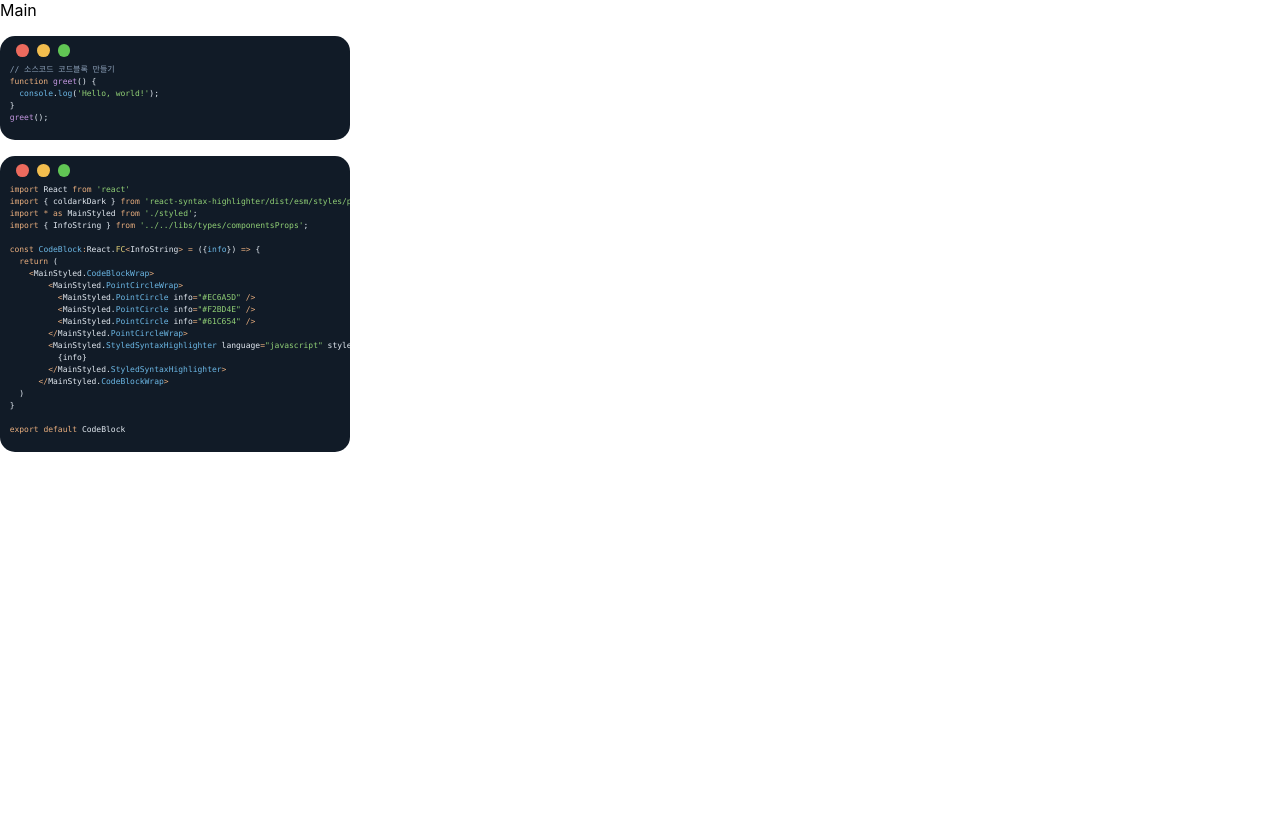
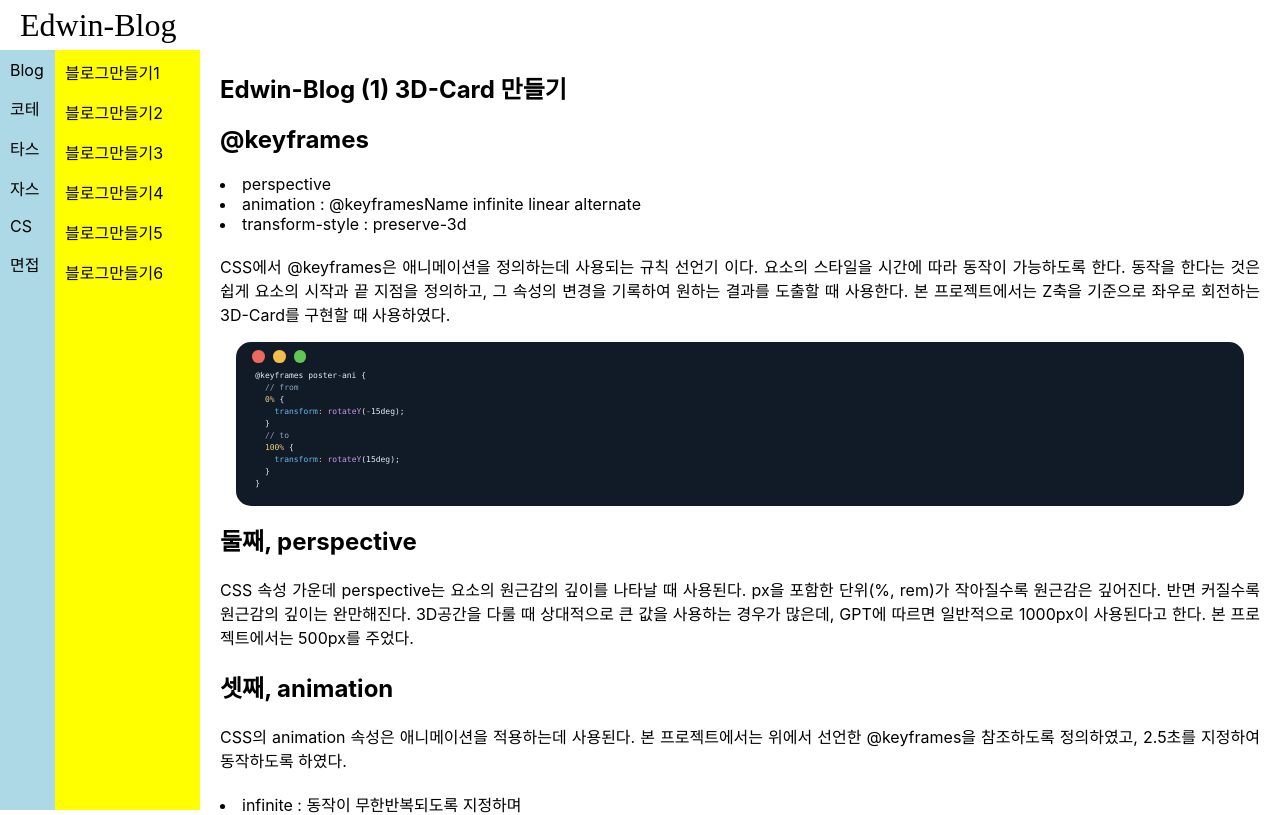
Before and after one commit to 19Edwin92/EdwinBlog, a React (Create React App) app: page /main in a window 1280 px wide. Shown: the top 815 px of the page. Built offline with nearby package versions, Linux system fonts and the light colour scheme; a web font is replaced by a local one.

Commit message:
Main 컴포넌트 - 레이아웃 디자인(1)

```diff
--- /dev/null
+++ b/src/components/main/codelists.ts
@@ -0,0 +1,12 @@
+export const blogmaking:string = `
+    @keyframes poster-ani {
+      // from
+      0% {
+        transform: rotateY(-15deg);
+      }
+      // to
+      100% {
+        transform: rotateY(15deg);
+      }
+    }
+`
--- a/src/components/main/styled.tsx
+++ b/src/components/main/styled.tsx
@@ -3,9 +3,9 @@ import { InfoString } from "../../libs/types/componentsProps";
 import { Prism as SyntaxHighlighter } from 'react-syntax-highlighter';
 
 export const CodeBlockWrap = styled.div`
-  margin: 1rem 0;
+  margin: 1rem;
   position: relative;
-  width: fit-content;
+  /* width: fit-content; */
 `
 
 export const PointCircleWrap = styled.div`
@@ -34,6 +34,5 @@ export const StyledSyntaxHighlighter = styled(SyntaxHighlighter).attrs({
       margin: 0,
     },
   })`
-  width: 350px;
   border-radius: 15px;
 `;
--- a/src/pages/Main.tsx
+++ b/src/pages/Main.tsx
@@ -1,15 +1,114 @@
 import React from 'react'
-import * as Code from '../components/main/codeblocks';
+import styled from 'styled-components'
+import { PosterTitle } from '../components/home/styled'
+// import * as Code from '../components/main/codeblocks';
 import CodeBlock from '../components/main/CodeBlock'
+import { blogmaking } from '../components/main/codelists'
 
 const Main: React.FC = () => {
   return (
-    <div>
-      Main
-      <CodeBlock info={Code.mainCode1}/>
-      <CodeBlock info={Code.mainCode2}/>
-    </div>
+    <MainWrap>
+      <Header>
+        <HeaderTitle children="Edwin-Blog" />
+      </Header>
+      <MainBody>
+        <div style={{display:'flex'}}>
+          <NavBar>
+            <div>Blog</div>
+            <div>코테</div>
+            <div>타스</div>
+            <div>자스</div>
+            <div>CS</div>
+            <div>면접</div>
+          </NavBar>
+          <SueNavBar>
+            <div>블로그만들기1</div>
+            <div>블로그만들기2</div>
+            <div>블로그만들기3</div>
+            <div>블로그만들기4</div>
+            <div>블로그만들기5</div>
+            <div>블로그만들기6</div>
+          </SueNavBar>
+        </div>
+        <MainSection>
+          <h1>Edwin-Blog (1) 3D-Card 만들기</h1>
+          <br></br>
+          <h2>@keyframes</h2>
+          <br></br>
+          <li>perspective</li>
+          <li>animation : @keyframesName infinite linear alternate</li>
+          <li>transform-style : preserve-3d</li>
+          <br></br>
+          <p>CSS에서 @keyframes은 애니메이션을 정의하는데 사용되는 규칙 선언기 이다. 요소의 스타일을 시간에 따라 동작이 가능하도록 한다. 동작을 한다는 것은 쉽게 요소의 시작과 끝 지점을 정의하고, 그 속성의 변경을 기록하여 원하는 결과를 도출할 때 사용한다. 본 프로젝트에서는 Z축을 기준으로 좌우로 회전하는 3D-Card를 구현할 때 사용하였다.</p>
+          <CodeBlock info={blogmaking} />
+
+          <h2>둘째, perspective</h2>
+          <br></br>
+          <p>CSS 속성 가운데 perspective는 요소의 원근감의 깊이를 나타날 때 사용된다. px을 포함한 단위(%, rem)가 작아질수록 원근감은 깊어진다. 반면 커질수록 원근감의 깊이는 완만해진다. 3D공간을 다룰 때 상대적으로 큰 값을 사용하는 경우가 많은데, GPT에 따르면 일반적으로 1000px이 사용된다고 한다. 본 프로젝트에서는 500px를 주었다.</p>
+          <br></br>
+          <h2>셋째, animation</h2>
+          <br></br>
+          <p>CSS의 animation 속성은 애니메이션을 적용하는데 사용된다. 본 프로젝트에서는 위에서 선언한 @keyframes을 참조하도록 정의하였고, 2.5초를 지정하여 동작하도록 하였다.</p>
+          <br></br>
+          <li>infinite : 동작이 무한반복되도록 지정하며</li>
+          <li>linear : 동작의 속도가 일정하게 움직이도록 설정한다.</li>
+          <li>alternate : 동작이 연속적으로 움직이듯, 진행된 시점을 역방향으로 되감아가며 다시 실행한다.</li>
+          <br></br>
+          <p>alternate를 사용하지 않으면, @keyframes의 종료시점에서 프레임이 끊어지고, @keyframes의 시작시점으로 바로 연결되기에 연결이 끊어지는 듯한, 연속되지 않아보이는 현상을 볼 수 있다. 이를 방지하기 위해 선언된 alternate는 종료된 시점을 역방향으로 실행하고, 다시 시작-역방향-시작-역방향을 반복하며 연속적인 동작을 구현하도록 기능한다.</p>
+
+        </MainSection>
+      </MainBody>
+    </MainWrap>
   )
 }
 
 export default Main
+
+const HeaderTitle = styled(PosterTitle)`
+  margin-left: 20px;
+  padding: 0 0;
+`
+
+const MainWrap = styled.div`
+`
+
+const Header = styled.div`
+  display: flex;
+  justify-content: flex-start;
+  align-items: center;
+  height:50px;
+  position: sticky;
+  background-color: white;
+  top: 0;
+`
+
+const MainBody = styled.div`
+  display:grid;
+  grid-template-columns: 200px 1fr;
+`
+
+const NavBar = styled.nav`
+  background-color:lightblue;
+  height: calc(100vh - 50px);
+  padding: 10px 0 0 10px;
+  display: flex;
+  flex-direction: column;
+  width: 50px;
+  gap: 1rem;
+`
+const SueNavBar = styled.nav`
+  background-color: yellow;
+  height: calc(100vh - 50px);
+  padding: 10px 0 0 10px;
+  display: flex;
+  flex-direction: column;
+  width: 150px;
+  gap: 1rem;
+`
+
+
+const MainSection = styled.section`
+  height:50px;
+  padding: 20px;
+  text-align: justify;
+`
```
